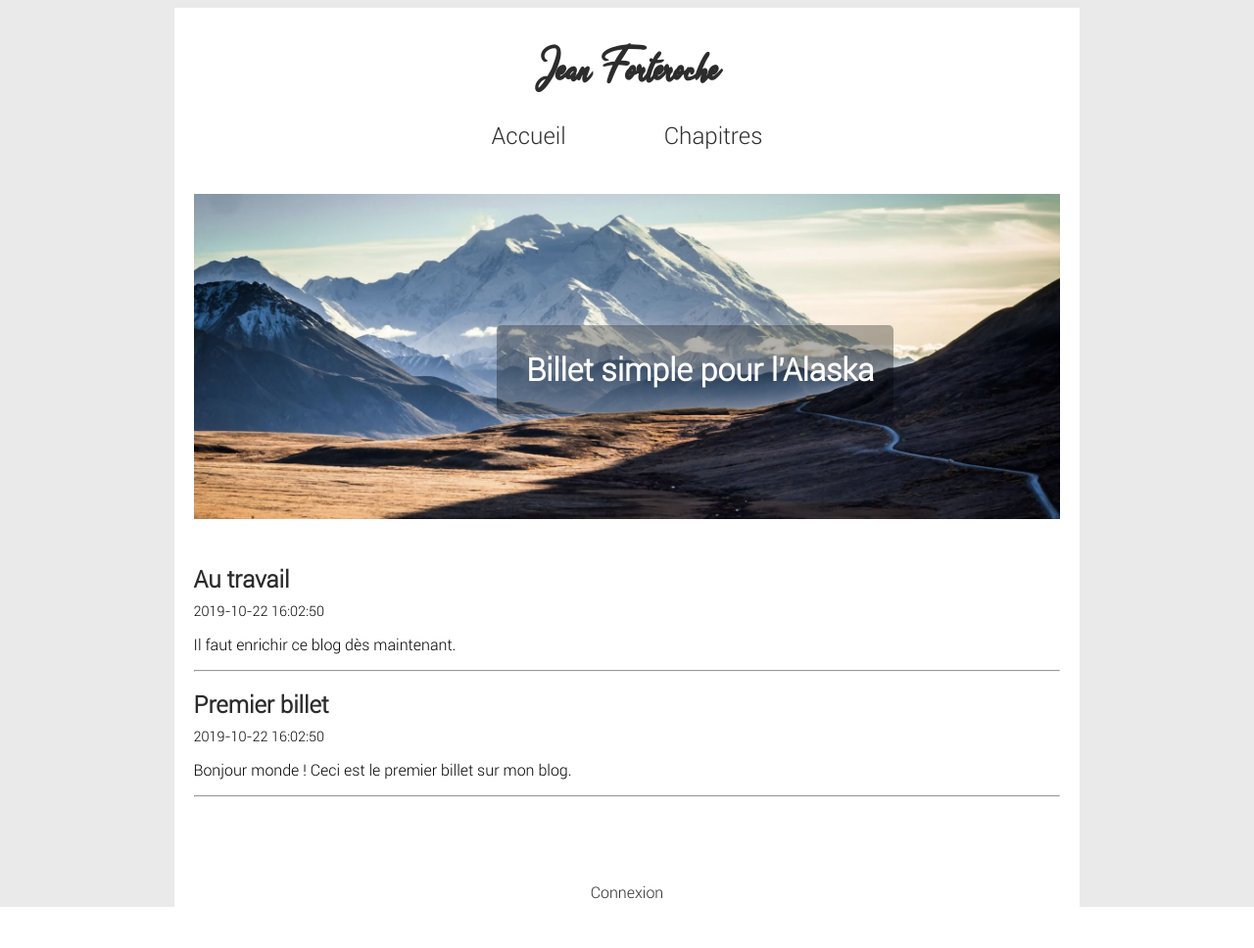
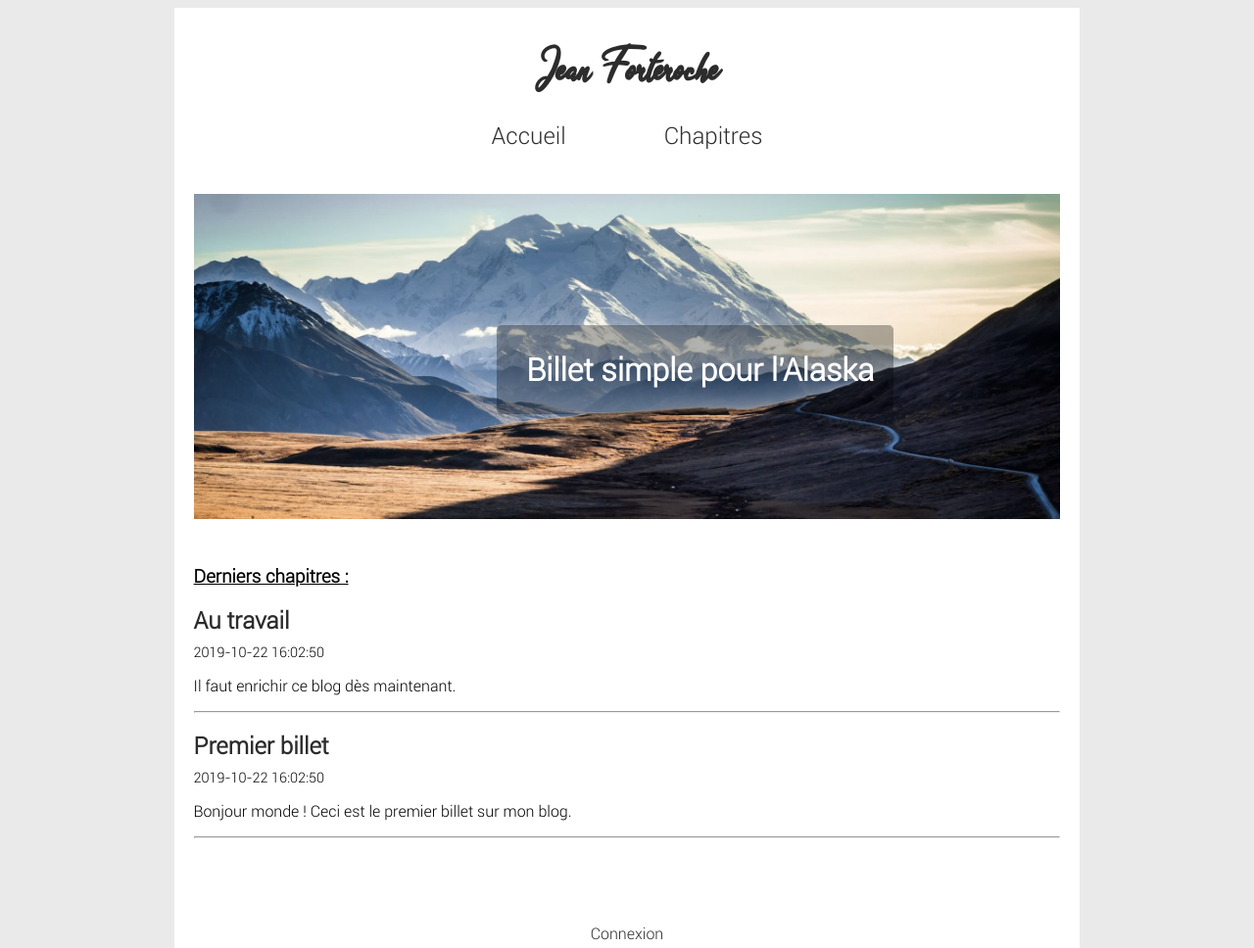
Before and after one commit to Liligeia/projet4, a PHP site: page / in a window 1280 px wide. Shown: the whole page at 98% size. Before the commit the page ends 926 px from the top, so only its background shows below. Run offline with PHP 8.4, Linux system fonts and the light colour scheme; data comes from the database, SQL or seed files in the repository; some libraries are stand-ins or nearby versions.

Commit message:
Ajout index.php(accueil) h3

```diff
--- a/Vue/Accueil/index.php
+++ b/Vue/Accueil/index.php
@@ -9,6 +9,7 @@
 			</figure>
 		</div>
 
+<h3>Derniers chapitres : </h3>
 
 <?php foreach ($threeBillets as $billet):
     ?>
```
